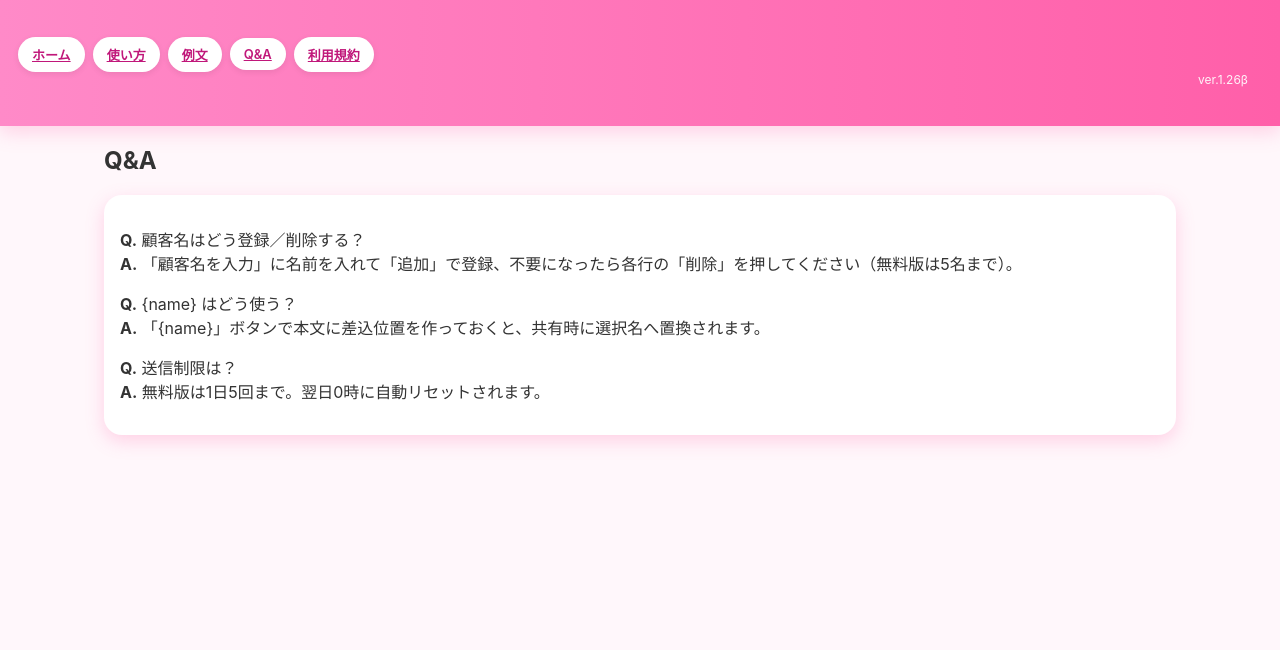
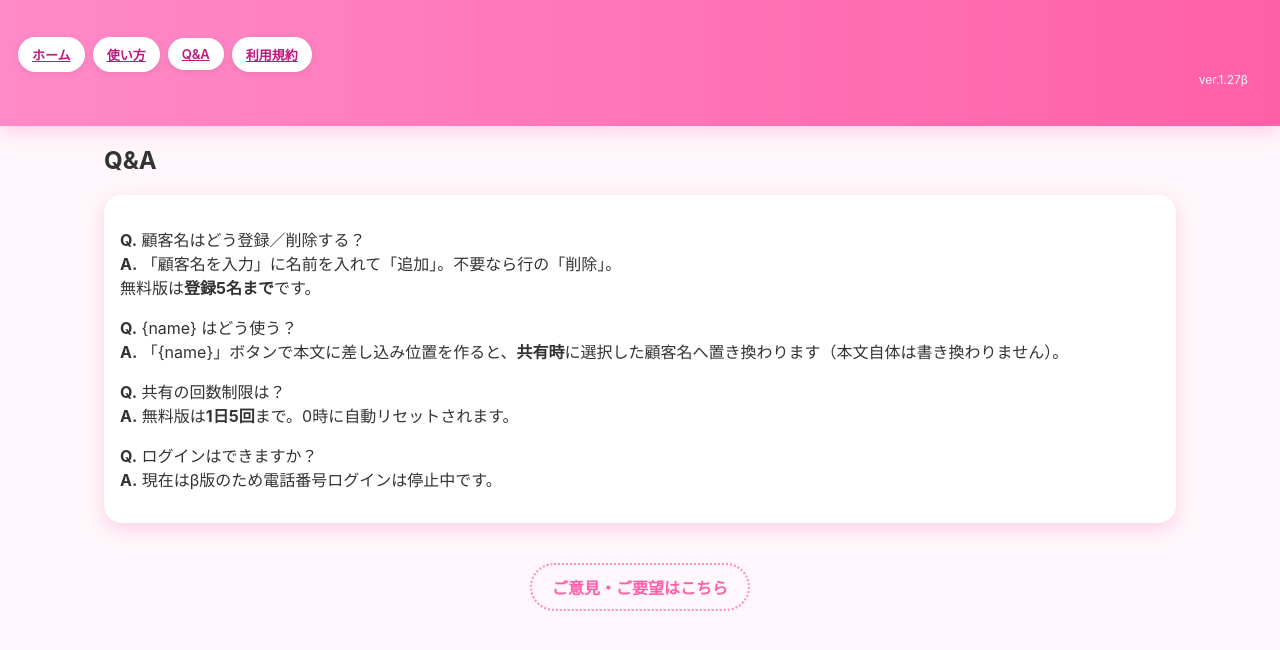
Before and after one commit to 326harada-pixel/himegoto, a plain HTML site: page qa.html in a window 1280 px wide. Drawn offline with Linux system fonts and the light colour scheme; a script that the page names is missing.

Commit message:
Update qa.html with new scripts and content

```diff
--- a/qa.html
+++ b/qa.html
@@ -1,34 +1,52 @@
 <!DOCTYPE html>
 <html lang="ja">
 <head>
-  <script async src="https://pagead2.googlesyndication.com/pagead/js/adsbygoogle.js?client=ca-pub-7556383975306687"
-  crossorigin="anonymous"></script>
-<meta charset="utf-8"><meta name="viewport" content="width=device-width, initial-scale=1">
-<title>Q&A - himegoto（β）</title>
-<link rel="stylesheet" href="style.css?v=1.26b6">
+  <!-- AdSense 所有権 -->
+  <script async src="https://pagead2.googlesyndication.com/pagead/js/adsbygoogle.js?client=ca-pub-7556383975306687" crossorigin="anonymous"></script>
+  <!-- Google CMP（Funding Choices） -->
+  <script async src="https://fundingchoicesmessages.google.com/i/pub-7556383975306687?ers=1" nonce="cmp"></script>
+  <script nonce="cmp">
+    (function(){function f(){if(!window.frames['__cmpLocator']){if(document.body){const i=document.createElement('iframe');i.style.cssText='display:none';i.name='__cmpLocator';document.body.appendChild(i);}else{setTimeout(f,5)}}}f();})();
+  </script>
+
+  <meta charset="utf-8"><meta name="viewport" content="width=device-width, initial-scale=1">
+  <title>Q&A - himegoto（β）</title>
+  <link rel="stylesheet" href="style.css?v=1.27b">
 </head>
 <body>
 <header class="topbar">
   <div class="tabs">
     <a class="tab-btn" href="index.html">ホーム</a>
     <a class="tab-btn" href="help.html">使い方</a>
-    <a class="tab-btn" href="examples.html">例文</a>
     <a class="tab-btn" href="qa.html">Q&amp;A</a>
     <a class="tab-btn" href="terms.html">利用規約</a>
-    <span class="version-badge">ver.1.26β</span>
+    <span class="version-badge">ver.1.27β</span>
   </div>
 </header>
+
 <main>
+  <section class="page">
+    <h2>Q&amp;A</h2>
+    <div class="card">
+      <p><strong>Q.</strong> 顧客名はどう登録／削除する？<br>
+         <strong>A.</strong> 「顧客名を入力」に名前を入れて「追加」。不要なら行の「削除」。<br>無料版は<strong>登録5名まで</strong>です。</p>
 
-<section class="page">
-  <h2>Q&amp;A</h2>
-  <div class="card">
-    <p><strong>Q.</strong> 顧客名はどう登録／削除する？<br><strong>A.</strong> 「顧客名を入力」に名前を入れて「追加」で登録、不要になったら各行の「削除」を押してください（無料版は5名まで）。</p>
-    <p><strong>Q.</strong> {name} はどう使う？<br><strong>A.</strong> 「{name}」ボタンで本文に差込位置を作っておくと、共有時に選択名へ置換されます。</p>
-    <p><strong>Q.</strong> 送信制限は？<br><strong>A.</strong> 無料版は1日5回まで。翌日0時に自動リセットされます。</p>
-  </div>
-</section>
+      <p><strong>Q.</strong> {name} はどう使う？<br>
+         <strong>A.</strong> 「{name}」ボタンで本文に差し込み位置を作ると、<strong>共有時</strong>に選択した顧客名へ置き換わります（本文自体は書き換わりません）。</p>
 
+      <p><strong>Q.</strong> 共有の回数制限は？<br>
+         <strong>A.</strong> 無料版は<strong>1日5回</strong>まで。0時に自動リセットされます。</p>
+
+      <p><strong>Q.</strong> ログインはできますか？<br>
+         <strong>A.</strong> 現在はβ版のため電話番号ログインは停止中です。</p>
+    </div>
+  </section>
 </main>
-<script src="app.js?v=1.26b6"></script>
-</body></html>
+
+<footer class="feedback">
+  <a href="https://line.me/ti/p/_kahjcCa3-" target="_blank" class="feedback-link">ご意見・ご要望はこちら</a>
+</footer>
+
+<script src="app.js?v=1.27b"></script>
+</body>
+</html>
```
